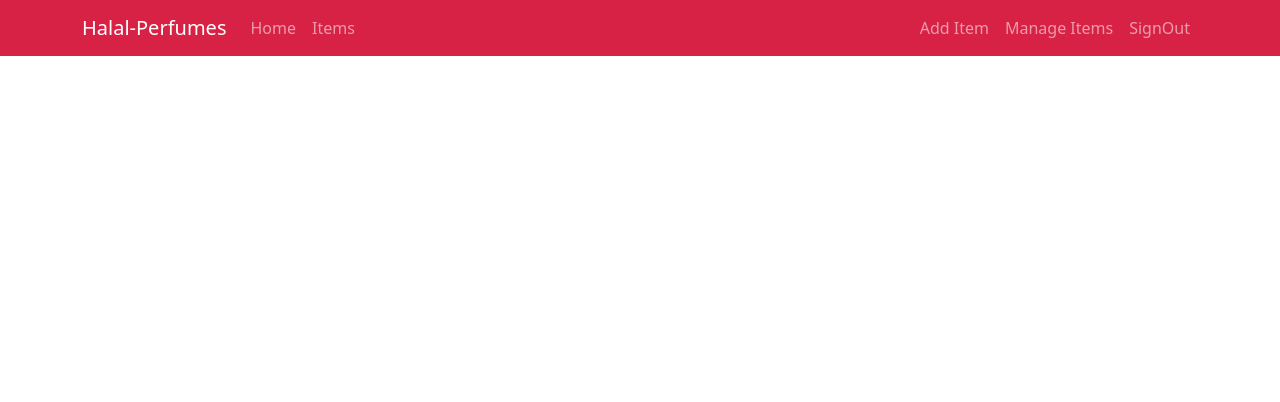
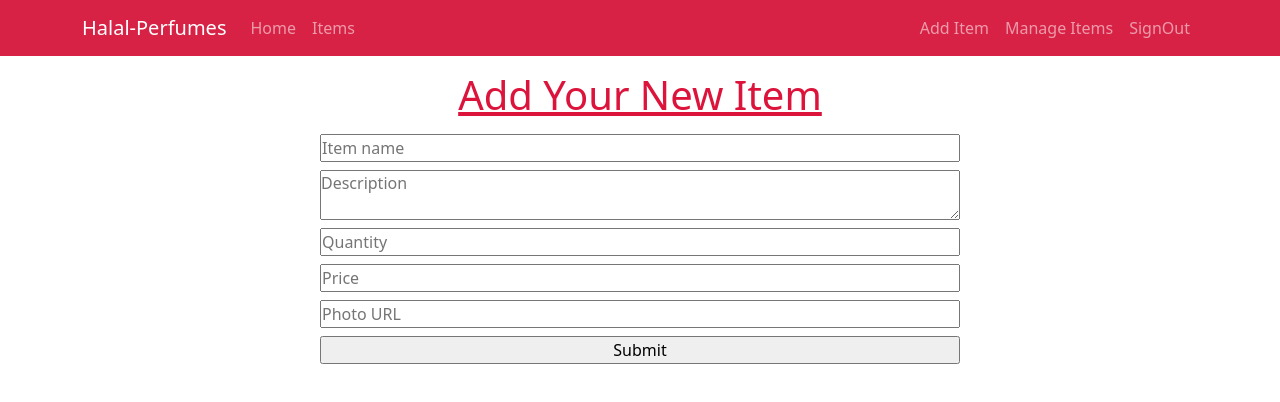
Before and after one commit to mdshahedhossen/halal-perfumes, a React (Create React App) app: page /addItem in a window 1280 px wide. Shown: the top 402 px of the page. Built offline with nearby package versions, Linux system fonts and the light colour scheme; no server answers; sample sign-in values are in the browser's storage.

Commit message:
add item commit

```diff
--- a/package.json
+++ b/package.json
@@ -16,6 +16,7 @@
     "react-bootstrap": "^2.3.1",
     "react-dom": "^18.1.0",
     "react-firebase-hooks": "^5.0.3",
+    "react-hook-form": "^7.30.0",
     "react-router-dom": "^6.3.0",
     "react-scripts": "5.0.1",
     "web-vitals": "^2.1.4"
--- a/src/App.js
+++ b/src/App.js
@@ -7,6 +7,7 @@
 import ItemDetails from './Pages/ItemDetails/ItemDetails';
 import RequireAuth from './Pages/Login/RequireAuth/RequireAuth';
 import ManageItems from './Pages/ManageItems/ManageItems';
+import AddItem from './Pages/AddItem/AddItem';
 
 function App() {
   return (
@@ -18,6 +19,12 @@
         <Route path='/item/:itemId' element={
           <RequireAuth>
             <ItemDetails></ItemDetails>
+          </RequireAuth>
+        }></Route>
+
+        <Route path='/addItem' element={
+          <RequireAuth>
+            <AddItem></AddItem>
           </RequireAuth>
         }></Route>
 
--- /dev/null
+++ b/src/Pages/AddItem/AddItem.css
@@ -0,0 +1,6 @@
+.add-title{
+    margin:15px 0px;
+    text-align: center;
+    text-decoration: underline;
+    color: crimson;
+}
--- /dev/null
+++ b/src/Pages/AddItem/AddItem.js
@@ -0,0 +1,23 @@
+import React from 'react';
+import { useForm } from 'react-hook-form';
+import './AddItem.css'
+
+const AddItem = () => {
+    const { register, handleSubmit } = useForm();
+    const onSubmit = data => console.log(data);
+    return (
+        <div className='w-50 mx-auto'>
+            <h1 className='add-title'>Add Your New Item</h1>
+            <form className='d-flex flex-column' onSubmit={handleSubmit(onSubmit)}>
+                <input className='mb-2' placeholder='Item name' {...register("name", { required: true, maxLength: 20 })} />
+                <textarea className='mb-2' placeholder='Description' {...register("description")} />
+                <input className='mb-2' placeholder='Quantity' type="number" {...register("quantity")} />
+                <input className='mb-2' placeholder='Price' type="number" {...register("price")} />
+                <input className='mb-2' placeholder='Photo URL' type="text" {...register("img")} />
+                <input type="submit" />
+            </form>
+        </div>
+    );
+};
+
+export default AddItem;
--- a/src/Shared/Header/Header.js
+++ b/src/Shared/Header/Header.js
@@ -26,7 +26,7 @@
                 user &&
                 <>
                 <Nav.Link as={Link} to={'addItem'}>Add Item</Nav.Link>
-              <Nav.Link as={Link} to={'manage'}>Manage Items</Nav.Link>
+                <Nav.Link as={Link} to={'manage'}>Manage Items</Nav.Link>
                 </>
               }
 
```
Also changed, not shown: 1 other file (tests, documents, lock files or other folders).
